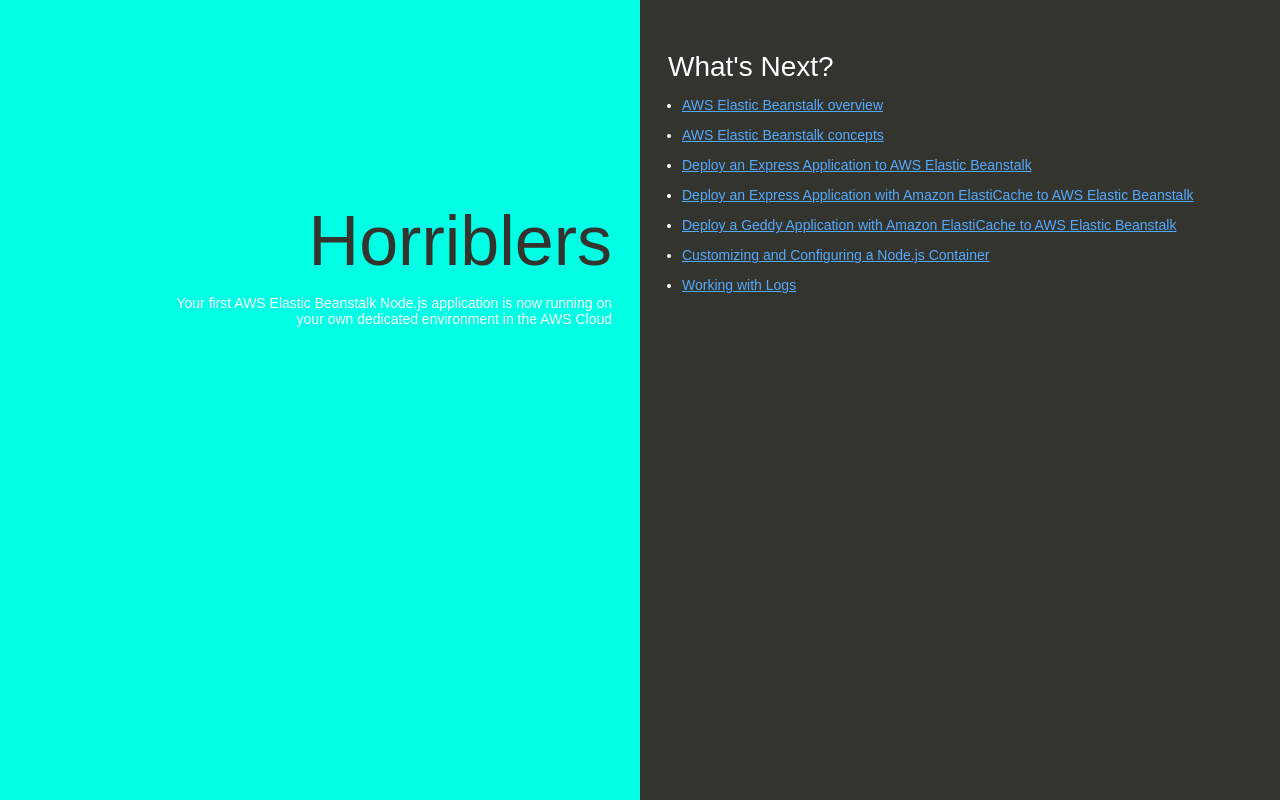
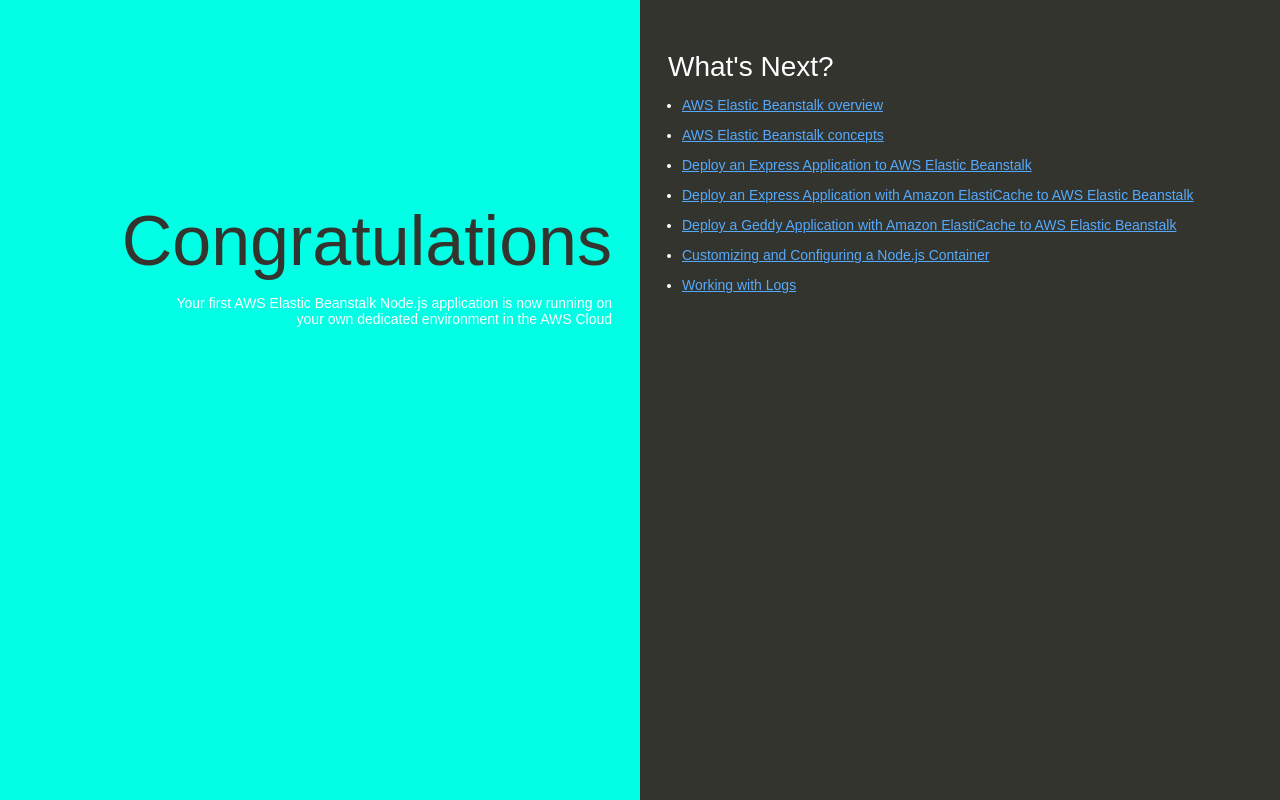
Before and after one commit to amt-dwemoh-kesseh/test-codePipeline-skill, a website: page index.html in a window 1280 px wide. Drawn offline with Linux system fonts and the light colour scheme.

Commit message:
refactor: modify congrats

```diff
--- a/index.html
+++ b/index.html
@@ -74,7 +74,7 @@
   </head>
   <body>
     <div class="textColumn">
-      <h1>Horriblers</h1>
+      <h1>Congratulations</h1>
       <p>Your first AWS Elastic Beanstalk Node.js application is now running on your own dedicated environment in the AWS Cloud</p>
     </div>
     <div class="linksColumn">
```
